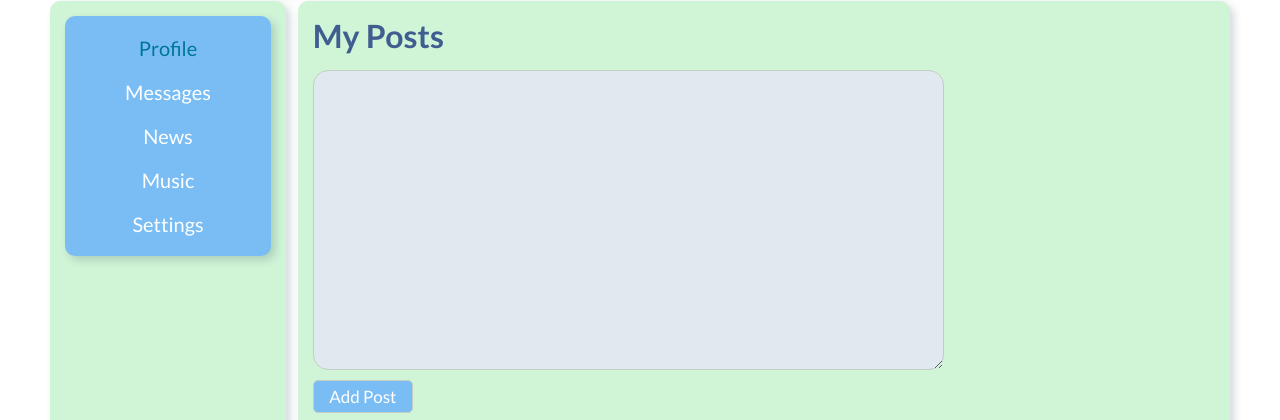
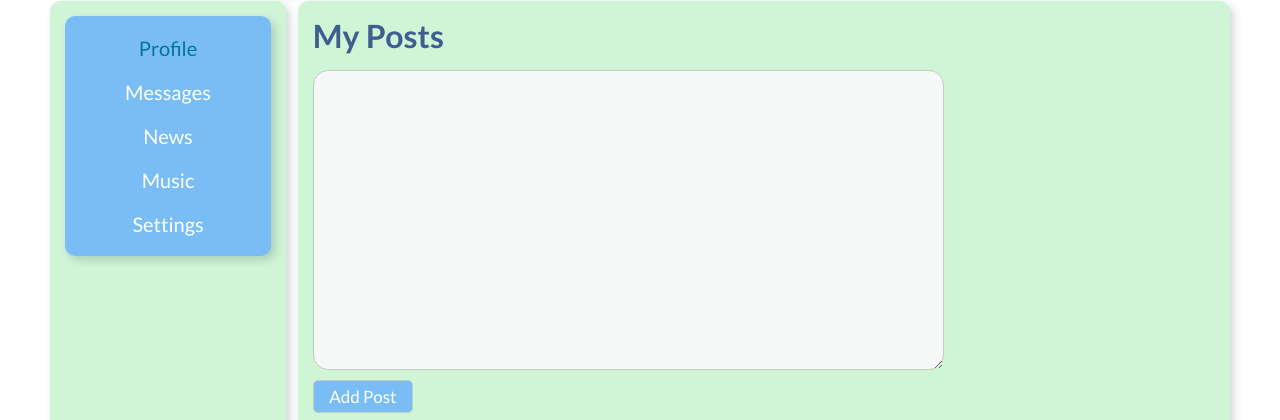
Before and after one commit to liha4ini/liha4ini-social_network_react_classes, a React (Create React App) app: page /profile in a window 1280 px wide. Shown: the part 126-546 px from the top of the page. Built offline with nearby package versions, Linux system fonts and the light colour scheme; a web font is replaced by a local one.

Commit message:
add rerender app logic

```diff
--- a/src/App.tsx
+++ b/src/App.tsx
@@ -5,15 +5,16 @@ import {Header} from "./components/Header/Header";
 import {NavBar} from "./components/NavBar/NavBar";
 import {Content} from "./components/Content/Content";
 import {Dialogs} from "./components/Dialogs/Dialogs";
-import {RootStateType} from "./redux/state";
+import {alertFoo, RootStateType} from "./redux/state";
 
 import './App.css';
 
 type AppPropsType = {
     state: RootStateType
+    alertFoo: (text: string) => void
 }
 
-function App({state}: AppPropsType) {
+function App({state, alertFoo}: AppPropsType) {
 
     return (
             <div className="App">
@@ -25,7 +26,7 @@ function App({state}: AppPropsType) {
                     </div>
 
                     <div className='content_block'>
-                        <Route path='/profile' render={() => <Content postsData={state.profilePage.postsData} />} />
+                        <Route path='/profile' render={() => <Content postsData={state.profilePage.postsData} alertFoo={alertFoo} />} />
                         <Route path='/messages' render={() => <Dialogs messagesData={state.dialogsPage.messagesData} dialogsData={state.dialogsPage.dialogsData} />} />
                     </div>
 
--- a/src/components/Content/Content.tsx
+++ b/src/components/Content/Content.tsx
@@ -1,18 +1,31 @@
 import React from 'react';
+
 import {Posts} from "../Posts/Posts";
+import {PostsDataType} from "../../redux/state";
 
 import './content.css'
-import {ProfilePageType} from "../../redux/state";
 
+type ContentPropsType = {
+    postsData: PostsDataType[]
+    alertFoo: (text: string) => void
+}
 
-export const Content = ({postsData}: ProfilePageType) => {
+export const Content = ({postsData, alertFoo}: ContentPropsType) => {
+    let textareaValue = React.createRef<HTMLTextAreaElement>();
+
+    const addPost = () => {
+        if (textareaValue.current) {
+            alertFoo(textareaValue.current.value)
+            textareaValue.current.value = ''
+        }
+    }
 
     return (
         <>
             <h1>My Posts</h1>
             <div className='addPost_block'>
-                <textarea></textarea>
-                <button onClick={() => alert('hello')}>Add Post</button>
+                <textarea ref={textareaValue}></textarea>
+                <button onClick={addPost}>Add Post</button>
             </div>
             <div className='content'>
                 <Posts postsData={postsData}/>
--- a/src/components/Content/content.css
+++ b/src/components/Content/content.css
@@ -24,7 +24,10 @@ h1 {
     height: 300px;
     border: 1px solid #c2cec2;
     border-radius: 15px;
-    background: #e0e9ef;
+    background: #f6f8f8;
+    padding: 10px 15px;
+    font-size: 18px;
+    color: #625c5c;
 }
 
 .addPost_block button {
@@ -35,4 +38,9 @@ h1 {
     color: #ffffff;
     font-size: 17px;
     padding: 5px;
+    cursor: pointer;
 }
+
+.addPost_block button:hover {
+    background-color: #45a2f3;
+}
--- a/src/components/Posts/Posts.tsx
+++ b/src/components/Posts/Posts.tsx
@@ -5,7 +5,7 @@ import {ProfilePageType} from "../../redux/state";
 
 
 export const Posts = ({postsData}: ProfilePageType) => {
-
+    console.log(postsData)
     const elements = postsData.map(el => {
         return (
             <PostItem message={el.message} likesCount={el.likesCount} id={el.id} key={el.id} />
--- a/src/index.tsx
+++ b/src/index.tsx
@@ -1,15 +1,5 @@
-import React from 'react';
-import ReactDOM from 'react-dom';
+import state from './redux/state'
+import {rerenderMyApp} from "./render";
 
-import App from './App';
-import {BrowserRouter} from "react-router-dom";
-import state from './redux/state'
 
-import './index.css';
-
-ReactDOM.render(
-    <BrowserRouter>
-        <App state={state} />
-    </BrowserRouter>
-    , document.getElementById('root')
-);
+rerenderMyApp(state)
--- a/src/redux/state.ts
+++ b/src/redux/state.ts
@@ -1,3 +1,5 @@
+import {rerenderMyApp} from "../render";
+
 export type MessagesDataType = {
     id: number
     message: string
@@ -11,7 +13,7 @@ export type DialogsDataType = {
 
 export type PostsDataType = {
     id: number
-    message: string
+    message: string | undefined
     likesCount: number
 }
 
@@ -93,7 +95,7 @@ const state: RootStateType = {
         ]
     }
 }
-
+console.log(state.profilePage.postsData)
 // export const addPost = (postText: string) => {
 //     const newPost: PostsDataType = {
 //         id: new Date().getTime(),
@@ -102,4 +104,14 @@ const state: RootStateType = {
 //     }
 // }
 
+export const alertFoo = (text: string) => {
+    const newPost: PostsDataType = {
+        id: state.profilePage.postsData.length + 1,
+        message: text,
+        likesCount: 0
+    }
+    state.profilePage.postsData.push(newPost)
+    rerenderMyApp(state)
+}
+
 export default state
--- /dev/null
+++ b/src/render.tsx
@@ -0,0 +1,19 @@
+import React from 'react';
+import ReactDOM from 'react-dom';
+
+
+import {BrowserRouter} from "react-router-dom";
+import {alertFoo, RootStateType} from './redux/state'
+
+import './index.css';
+import App from "./App";
+
+
+export const rerenderMyApp = (state: RootStateType) => {
+    ReactDOM.render(
+        <BrowserRouter>
+            <App state={state} alertFoo={alertFoo}/>
+        </BrowserRouter>
+        , document.getElementById('root')
+    );
+}
```
